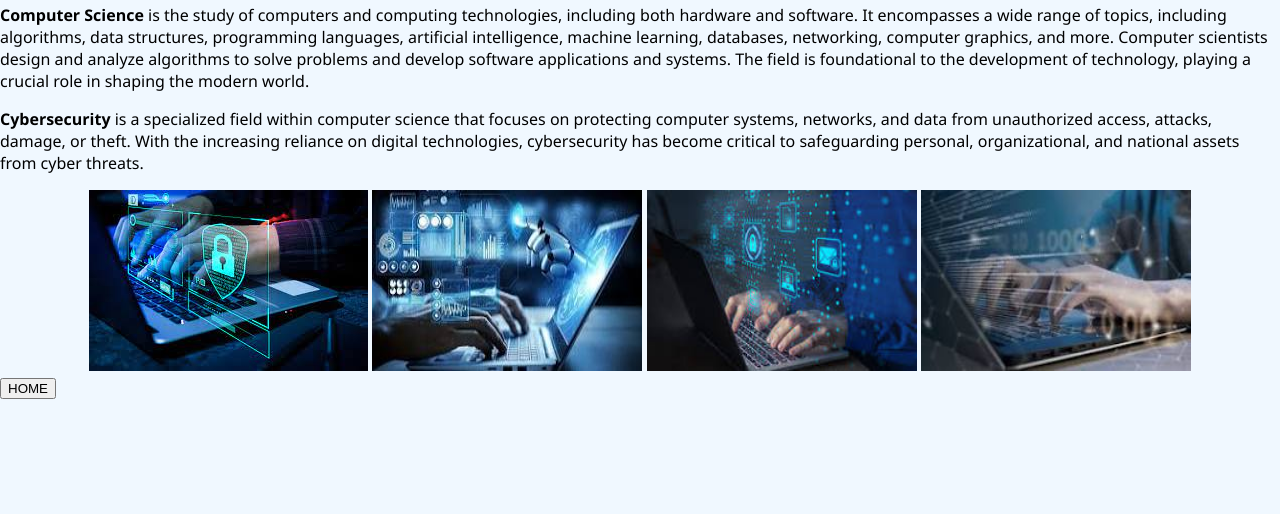
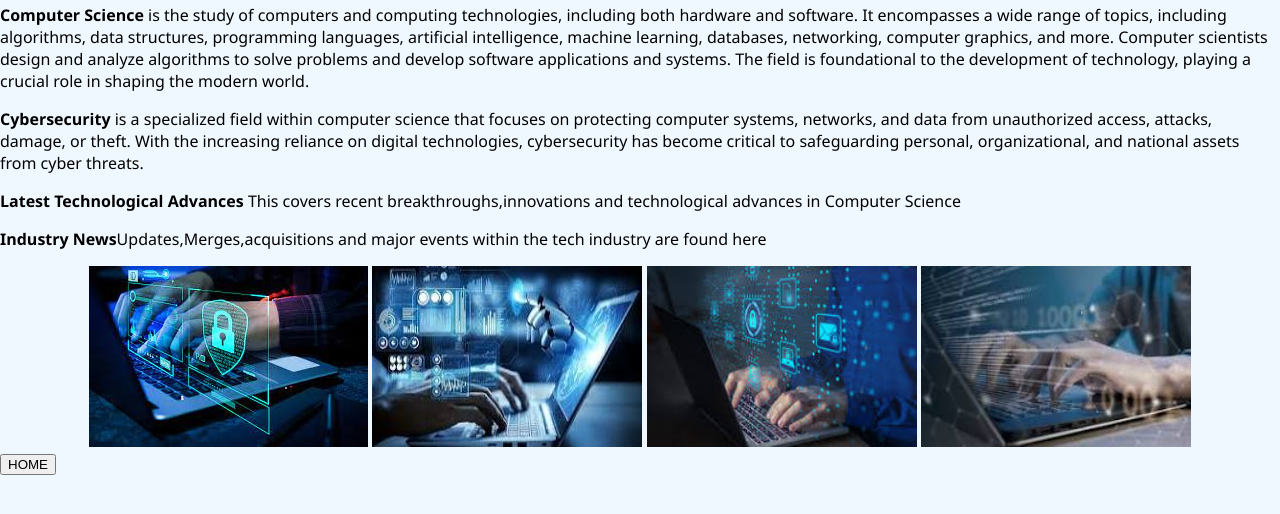
Before and after one commit to major360/my-first-website, a plain HTML site: page aboutus.html in a window 1280 px wide. Shown: the part 62-576 px from the top of the page. Drawn offline with Linux system fonts and the light colour scheme.

Commit message:
Add files via upload

```diff
--- a/aboutus.html
+++ b/aboutus.html
@@ -35,6 +35,8 @@
       </div>
       <p><b>Computer Science </b>is the study of computers and computing technologies, including both hardware and software. It encompasses a wide range of topics, including algorithms, data structures, programming languages, artificial intelligence, machine learning, databases, networking, computer graphics, and more. Computer scientists design and analyze algorithms to solve problems and develop software applications and systems. The field is foundational to the development of technology, playing a crucial role in shaping the modern world.</p>
       <p><b>Cybersecurity</b> is a specialized field within computer science that focuses on protecting computer systems, networks, and data from unauthorized access, attacks, damage, or theft. With the increasing reliance on digital technologies, cybersecurity has become critical to safeguarding personal, organizational, and national assets from cyber threats.</p>
+      <p><b>Latest Technological Advances</b> This covers recent breakthroughs,innovations and technological advances in Computer Science</p>
+      <P><b>Industry News</b>Updates,Merges,acquisitions and major events within the tech industry are found here</P>
       <center>
       <img src="images/img1.jpg">
       <img src="images/img2.jpg" width="270px" height="181px">
```
